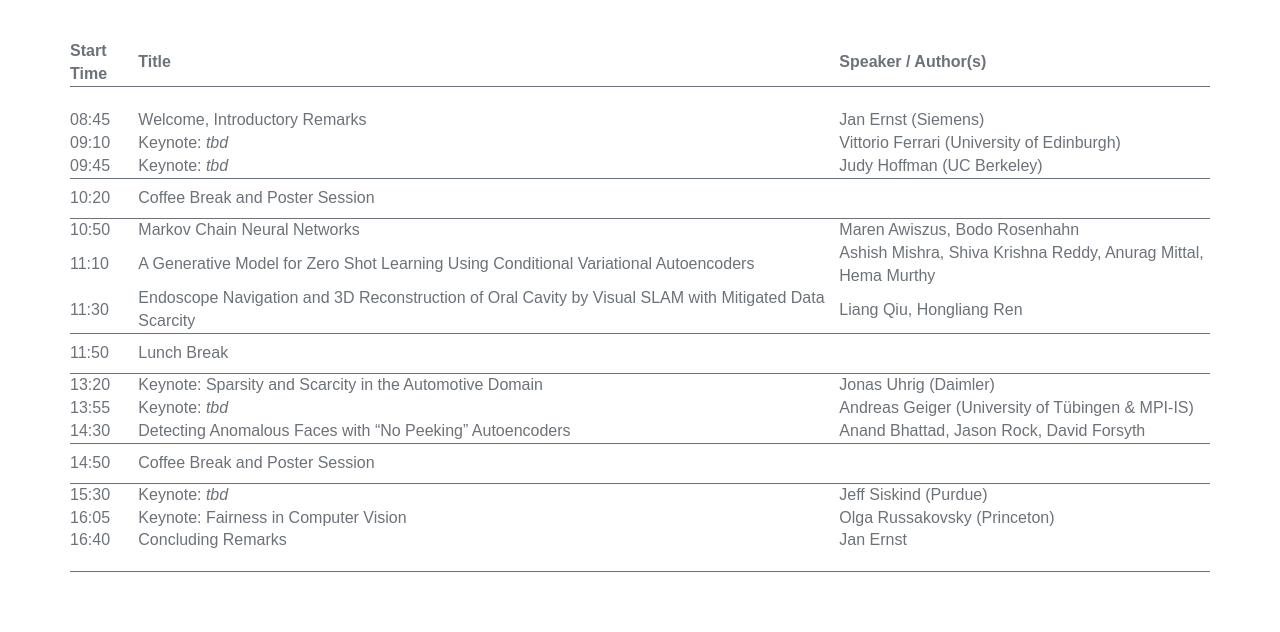
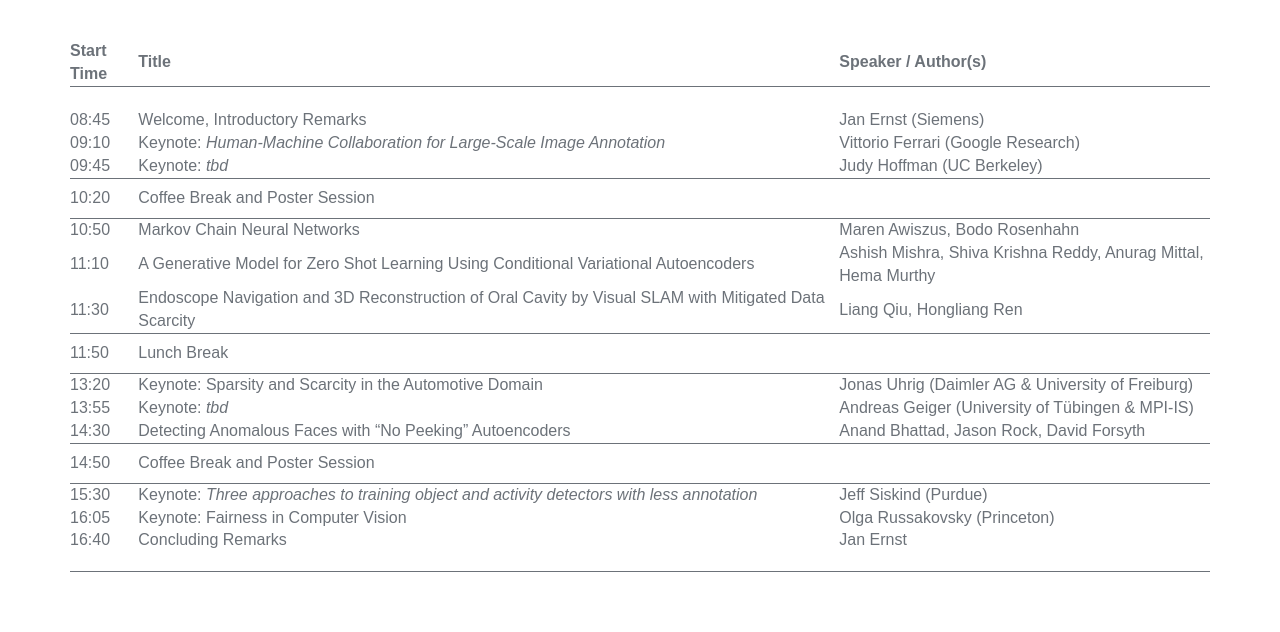
Before and after one commit to vbsd2018/vbsd2018.github.io, a plain HTML site: page index.html in a window 1280 px wide. Shown: the part 1982-2614 px from the top of the page. Drawn offline with Linux system fonts and the light colour scheme.

Commit message:
Update index.html
update titles

```diff
--- a/index.html
+++ b/index.html
@@ -288,11 +288,11 @@ a:link
 		 <span lang="en-us">
       	09:10</td>
 				 <td class="auto-style10" style="height: 22px; width: 701px">
-		 		 Keynote: <em>tbd</em></td>
+		 		 Keynote: <em>Human-Machine Collaboration for Large-Scale Image Annotation</em></td>
 				 <td class="auto-style1" style="height: 22px">
 		 <span lang="en-us" class="auto-style11">
       		   Vittorio Ferrari
-				 (University of Edinburgh)</td>
+				 (Google Research)</td>
 			 </tr>
 			 <tr>
 		  <td class="auto-style26" style="height: 22px">
@@ -372,7 +372,7 @@ a:link
       		   Keynote: Sparsity and Scarcity in the Automotive Domain</td>
 				 <td class="auto-style19">
 		 <span lang="en-us" class="auto-style11">
-      		   Jonas Uhrig (Daimler)</td>
+      		   Jonas Uhrig (Daimler AG & University of Freiburg)</td>
 			 </tr>
 			 <tr>
 		  <td class="auto-style10">
@@ -413,7 +413,7 @@ a:link
       	15:30</td>
 				 <td class="auto-style19" style="width: 701px">
 		 <span lang="en-us" class="auto-style11">
-      		   Keynote: </span><span class="auto-style11"><em>tbd</em></span></td>
+      		   Keynote: </span><span class="auto-style11"><em>Three approaches to training object and activity detectors with less annotation</em></span></td>
 				 <td class="auto-style19">
 		 <span lang="en-us" class="auto-style11">
       		   Jeff Siskind (Purdue)</td>
```
